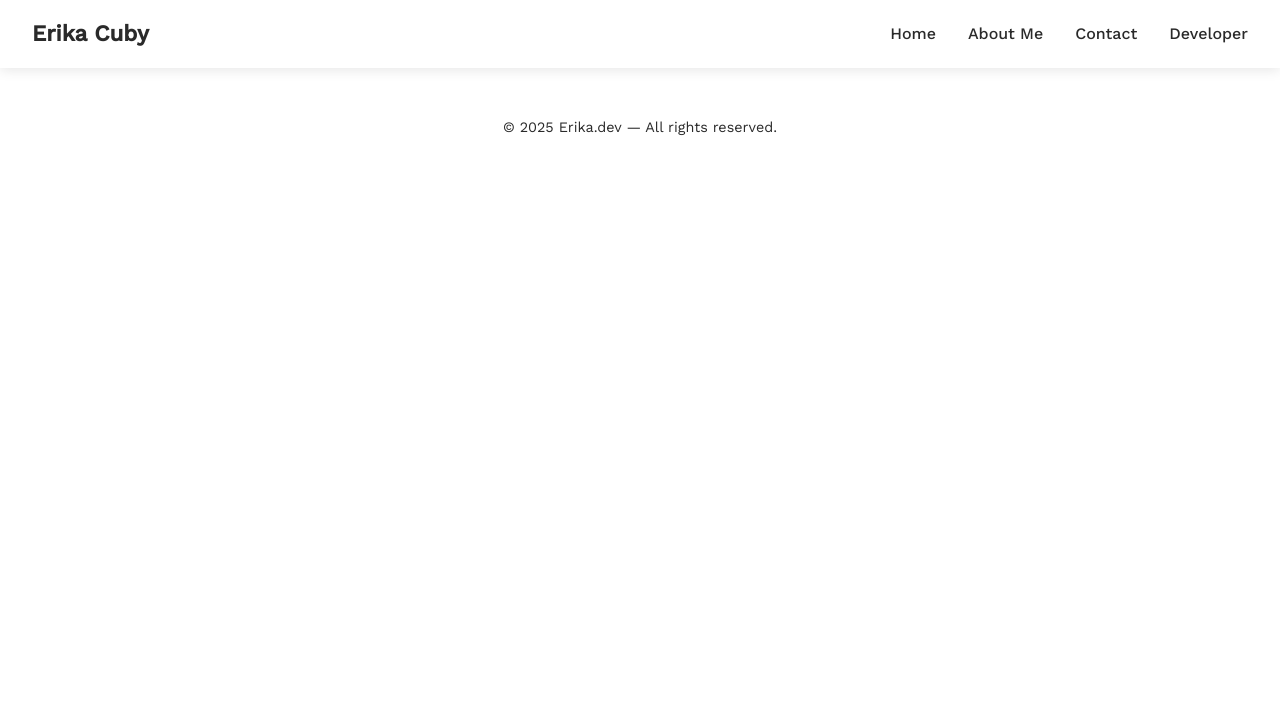
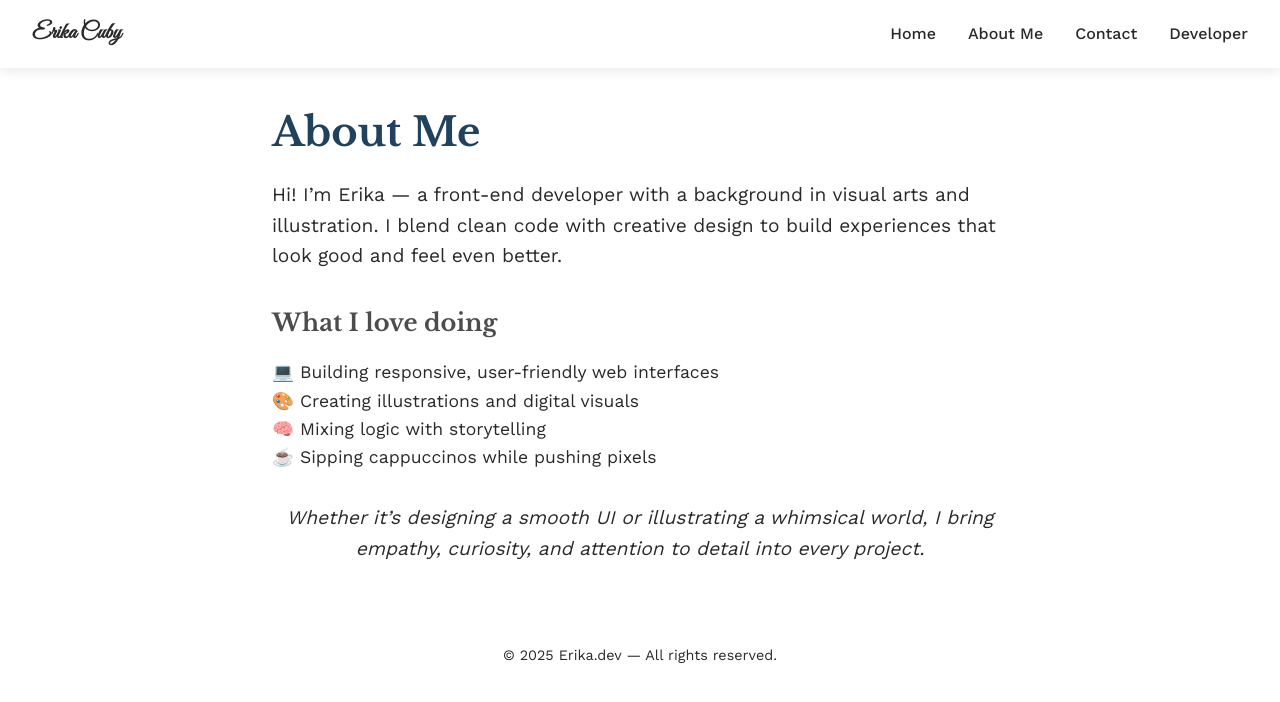
Before and after one commit to ErikaCuby/ek-web-portfolio, a React (Vite) app: page /about in a window 1280 px wide. Shown: the top 702 px of the page. Built offline with nearby package versions, Linux system fonts and the light colour scheme; the HTML template or start-up script is replaced by a standard one.

Commit message:
Created About page

```diff
--- a/src/App.jsx
+++ b/src/App.jsx
@@ -1,12 +1,15 @@
 import { Routes, Route, useLocation } from "react-router-dom";
 import { AnimatePresence } from "framer-motion";
 import Landing from "./pages/Landing";
+import About from "./pages/About";
+
 import Developer from "./pages/Developer";
 import DeveloperCaseStudy from "./pages/DeveloperCaseStudy";
 import Illustration from "./pages/Illustration";
 import Navbar from "./components/Navbar";
 import Footer from "./components/Footer";
 import PageWrapper from "./components/PageWrapper";
+
 
 function App() {
   const location = useLocation();
@@ -24,6 +27,7 @@ function App() {
             <Route path="/developer" element={<Developer />} />
             <Route path="/developer/:slug" element={<DeveloperCaseStudy />} />
             <Route path="/illustration" element={<Illustration />} />
+            <Route path="/about" element={<About />} />
           </Routes>
 
           {/* Render Footer on all pages except the landing page */}
--- a/src/components/Navbar.css
+++ b/src/components/Navbar.css
@@ -13,6 +13,7 @@
 }
 
 .navbar-left .logo {
+  font-family: var(--signature-font);
   font-size: 1.4rem;
   font-weight: bold;
   text-decoration: none;
@@ -27,7 +28,7 @@
 
 .nav-link {
   text-decoration: none;
-  color: inherit;
+  color: var(--text-color);
   font-weight: 500;
   transition: transform 0.3s ease, color 0.3s ease;
   display: inline-block;
@@ -35,7 +36,7 @@
 
 .nav-link:hover {
   transform: scale(1.2);
-  color: var(--primary-color);
+  color: var(--accent-color);
 }
 
 .hamburger {
--- a/src/index.css
+++ b/src/index.css
@@ -1,4 +1,6 @@
 @import url('https://fonts.googleapis.com/css2?family=Libre+Baskerville:wght@700&family=Work+Sans:wght@400;500&display=swap" rel="stylesheet');
+@import url('https://fonts.googleapis.com/css2?family=Great+Vibes&display=swap" rel="stylesheet');
+
 @import './variables.css';
 
 /* Global reset + layout */
@@ -27,6 +29,31 @@ h1, h2, h3, h4 {
 a {
   text-decoration: none;
   color: inherit;
+}
+
+.page-container {
+  padding: 2rem;
+}
+
+.section {
+  margin-top: 2rem;
+}
+
+.section-heading {
+  font-size: 1.5rem;
+  color: var(--secondary-color);
+  margin-bottom: 1rem;
+}
+
+.page-title {
+  font-size: 2.5rem;
+  color: var(--primary-color);
+  margin-bottom: 1rem;
+}
+
+.section-text {
+  font-size: 1.2rem;
+  line-height: 1.6;
 }
 
 /* 🔘 Buttons */
--- /dev/null
+++ b/src/pages/About.css
@@ -0,0 +1,20 @@
+.about-page {
+  max-width: 800px;
+  margin: 0 auto;
+}
+
+/* Reuses shared layout from index.css:
+   .page-container, .section, .section-heading, .section-text, .page-title
+*/
+
+.about-list {
+  list-style: none;
+  padding: 0;
+  font-size: 1.1rem;
+  line-height: 1.6;
+}
+
+.italic {
+  font-style: italic;
+  text-align: center;
+}
--- /dev/null
+++ b/src/pages/About.jsx
@@ -0,0 +1,37 @@
+import React from "react";
+import "./About.css"; // Assuming you have a CSS file for styling
+
+const About = () => {
+  return (
+    <div className="page-container about-page">
+      <section className="section-hero">
+        <h1 className="page-title">About Me</h1>
+        <p className="section-text">
+          Hi! I’m Erika — a front-end developer with a background in visual arts
+          and illustration. I blend clean code with creative design to build
+          experiences that look good and feel even better.
+        </p>
+      </section>
+
+      <section className="section">
+        <h2 className="section-heading">What I love doing</h2>
+        <ul className="about-list">
+          <li>💻 Building responsive, user-friendly web interfaces</li>
+          <li>🎨 Creating illustrations and digital visuals</li>
+          <li>🧠 Mixing logic with storytelling</li>
+          <li>☕ Sipping cappuccinos while pushing pixels</li>
+        </ul>
+      </section>
+
+      <section className="section section-footer">
+        <p className="section-text italic">
+          Whether it’s designing a smooth UI or illustrating a whimsical world,
+          I bring empathy, curiosity, and attention to detail into every
+          project.
+        </p>
+      </section>
+    </div>
+  );
+};
+
+export default About;
--- a/src/variables.css
+++ b/src/variables.css
@@ -1,7 +1,8 @@
 :root {
   /* 🎨 Colors */
-  --primary-color: #332d3b;
+  --primary-color: #20425f;
   --secondary-color: #4c4c4c;
+  --accent-color : #375359;
   --bg-color: #fdfaf6;
   --card-background: #ffffff; /* background color for cards */
   --text-color: #2a2a2a;
@@ -15,4 +16,5 @@
   /* 🖋 Typography */
   --font-header: 'Libre Baskerville', serif;
   --font-body: 'Work Sans', sans-serif;
+--signature-font: 'Great Vibes', cursive;
 }
```
